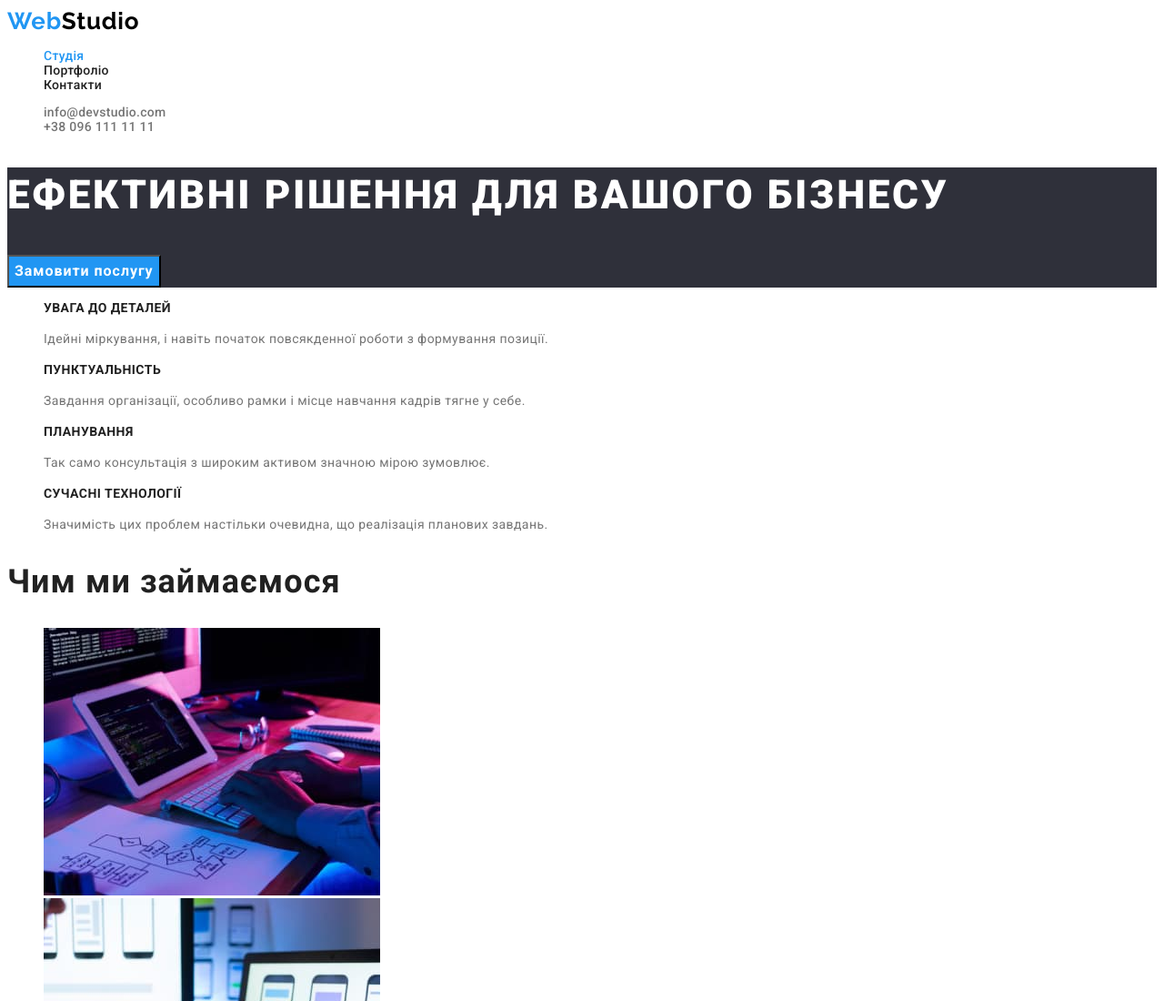
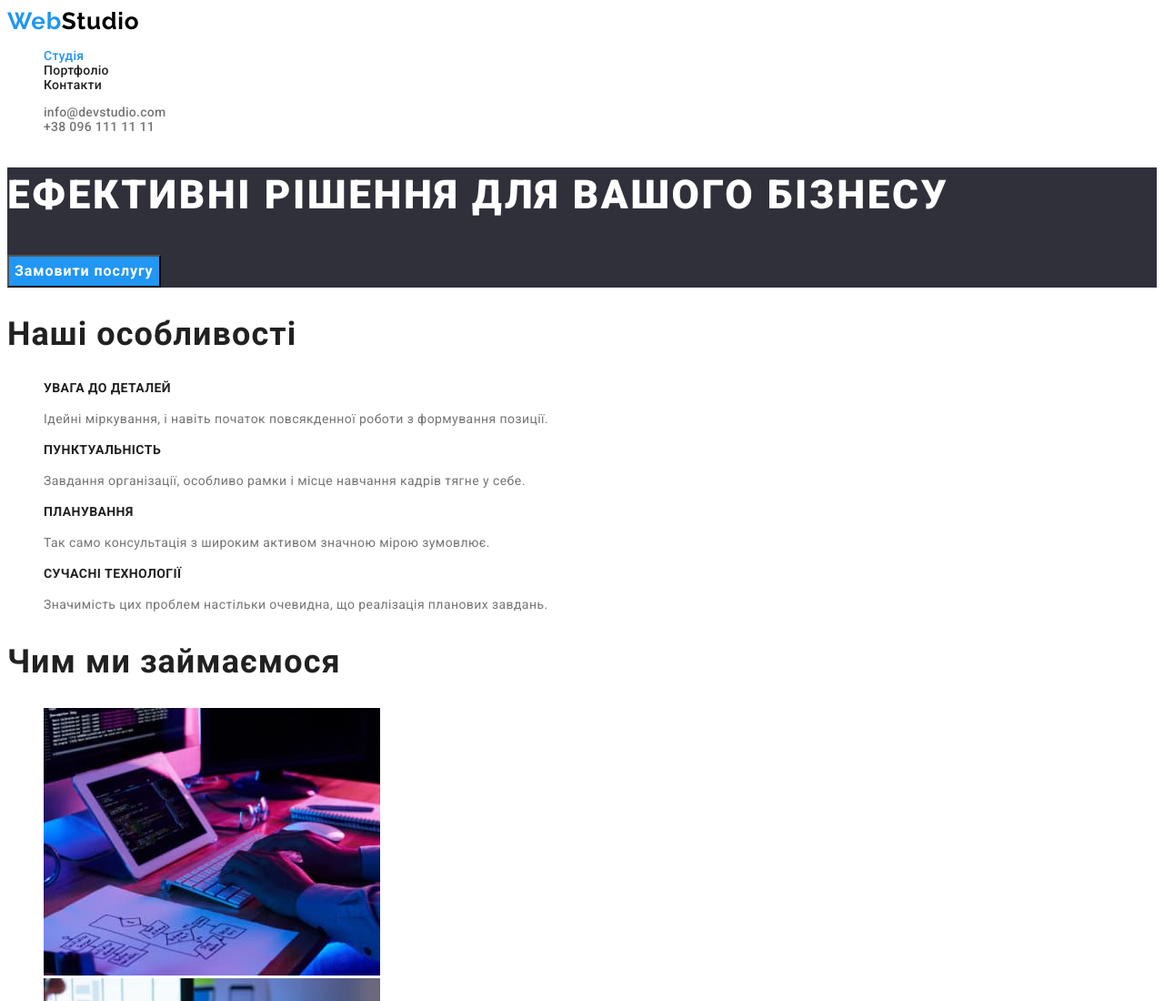
Before and after one commit to NataliiaValko/goit-markup-hw-002, a plain HTML site: page index.html in a window 1280 px wide. Shown: the top 1100 px of the page at 91% size. Drawn offline with Linux system fonts and the light colour scheme.

Commit message:
remove visually-hidden

```diff
--- a/css/styles.css
+++ b/css/styles.css
@@ -24,19 +24,6 @@ body {
 
 .list {
   list-style: none;
-}
-
-.visually-hidden {
-  position: absolute;
-  white-space: nowrap;
-  width: 1px;
-  height: 1px;
-  overflow: hidden;
-  border: 0;
-  padding: 0;
-  clip: rect(0 0 0 0);
-  clip-path: inset(50%);
-  margin: -1px;
 }
 
 .logo {
--- a/index.html
+++ b/index.html
@@ -36,7 +36,7 @@
             <button class="hero-button" type="button">Замовити послугу</button>
         </section>
         <section>
-            <h2 class="title visually-hidden">Наші особливості</h2>
+            <h2 class="title">Наші особливості</h2>
             <ul class="features-list list">
                 <li>
                     <h3 class="features-title">Увага до деталей</h3>
```
Also changed, not shown: portfolio.html (+1 -1 lines).
